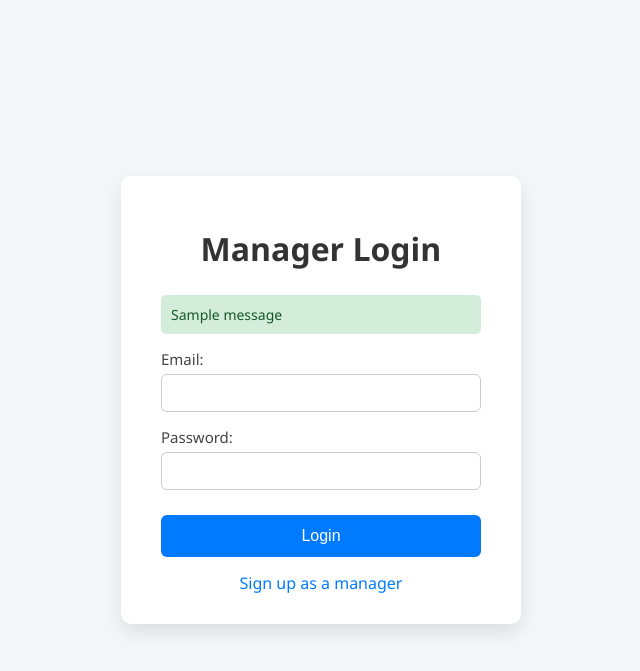
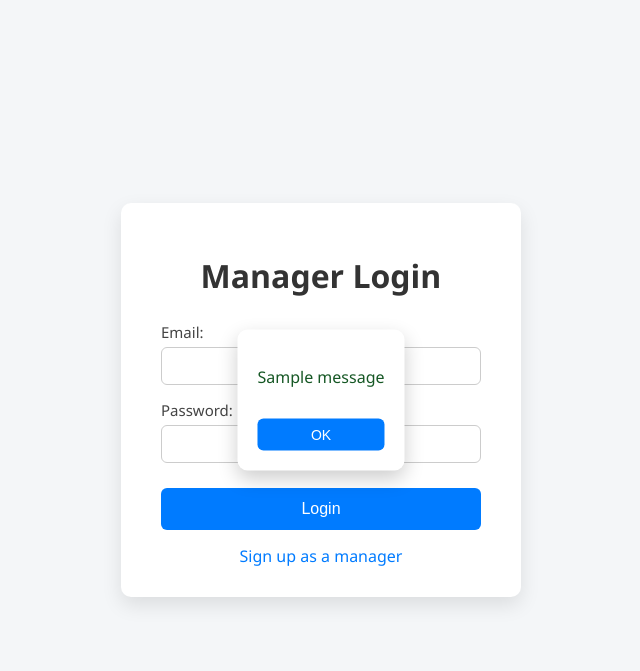
Before and after one commit to Vikasthangavel/manager, a Flask app: page / in a window 1280 px wide. Shown: the top 671 px of the page, without its empty margins (319-959 px from the left). Run offline with Flask 3, Linux system fonts and the light colour scheme; tables that the repository leaves empty or names only in its code hold one stand-in row (values such as "Sample post"); one stand-in notice (Sample message) is shown.

Commit message:
loading manager_login.html

```diff
--- a/manager/templates/manager_login.html
+++ b/manager/templates/manager_login.html
@@ -97,21 +97,65 @@
             background-color: #f8d7da;
             color: #721c24;
         }
+
+        .loading-overlay {
+            position: fixed;
+            top: 0;
+            left: 0;
+            width: 100%;
+            height: 100%;
+            background: rgba(0, 0, 0, 0.5);
+            display: none;
+            justify-content: center;
+            align-items: center;
+            z-index: 1000;
+        }
+
+        .loader {
+            border: 8px solid #f3f3f3;
+            border-top: 8px solid #007bff;
+            border-radius: 50%;
+            width: 60px;
+            height: 60px;
+            animation: spin 1s linear infinite;
+        }
+
+        @keyframes spin {
+            0% { transform: rotate(0deg); }
+            100% { transform: rotate(360deg); }
+        }
+
+        .popup {
+            position: fixed;
+            top: 50%;
+            left: 50%;
+            transform: translate(-50%, -50%);
+            background-color: #fff;
+            padding: 20px;
+            border-radius: 10px;
+            box-shadow: 0 8px 20px rgba(0, 0, 0, 0.2);
+            z-index: 1001;
+            display: none;
+            max-width: 300px;
+            text-align: center;
+        }
+
+        .popup button {
+            margin-top: 15px;
+            padding: 8px 16px;
+            font-size: 14px;
+        }
     </style>
 </head>
 <body>
 
+    <div class="loading-overlay" id="loadingOverlay">
+        <div class="loader"></div>
+    </div>
+
     <div class="login-box">
         <h1>Manager Login</h1>
-        {% with messages = get_flashed_messages(with_categories=true) %}
-            {% if messages %}
-                {% for category, message in messages %}
-                    <p class="message {{ category }}">{{ message }}</p>
-                {% endfor %}
-            {% endif %}
-        {% endwith %}
-
-        <form method="POST">
+        <form method="POST" onsubmit="showLoading()">
             <label>Email:
                 <input type="email" name="email" required>
             </label>
@@ -124,5 +168,31 @@
         <a href="{{ url_for('manager_signup') }}">Sign up as a manager</a>
     </div>
 
+    {% with messages = get_flashed_messages(with_categories=true) %}
+        {% if messages %}
+            {% for category, message in messages %}
+                <div class="popup {{ category }}" id="popup-{{ loop.index }}">
+                    <p>{{ message }}</p>
+                    <button onclick="closePopup('popup-{{ loop.index }}')">OK</button>
+                </div>
+            {% endfor %}
+        {% endif %}
+    {% endwith %}
+
+    <script>
+        function showLoading() {
+            document.getElementById('loadingOverlay').style.display = 'flex';
+        }
+
+        function closePopup(popupId) {
+            document.getElementById(popupId).style.display = 'none';
+        }
+
+        // Show popups for flashed messages
+        document.querySelectorAll('.popup').forEach(popup => {
+            popup.style.display = 'block';
+        });
+    </script>
+
 </body>
 </html>
```
